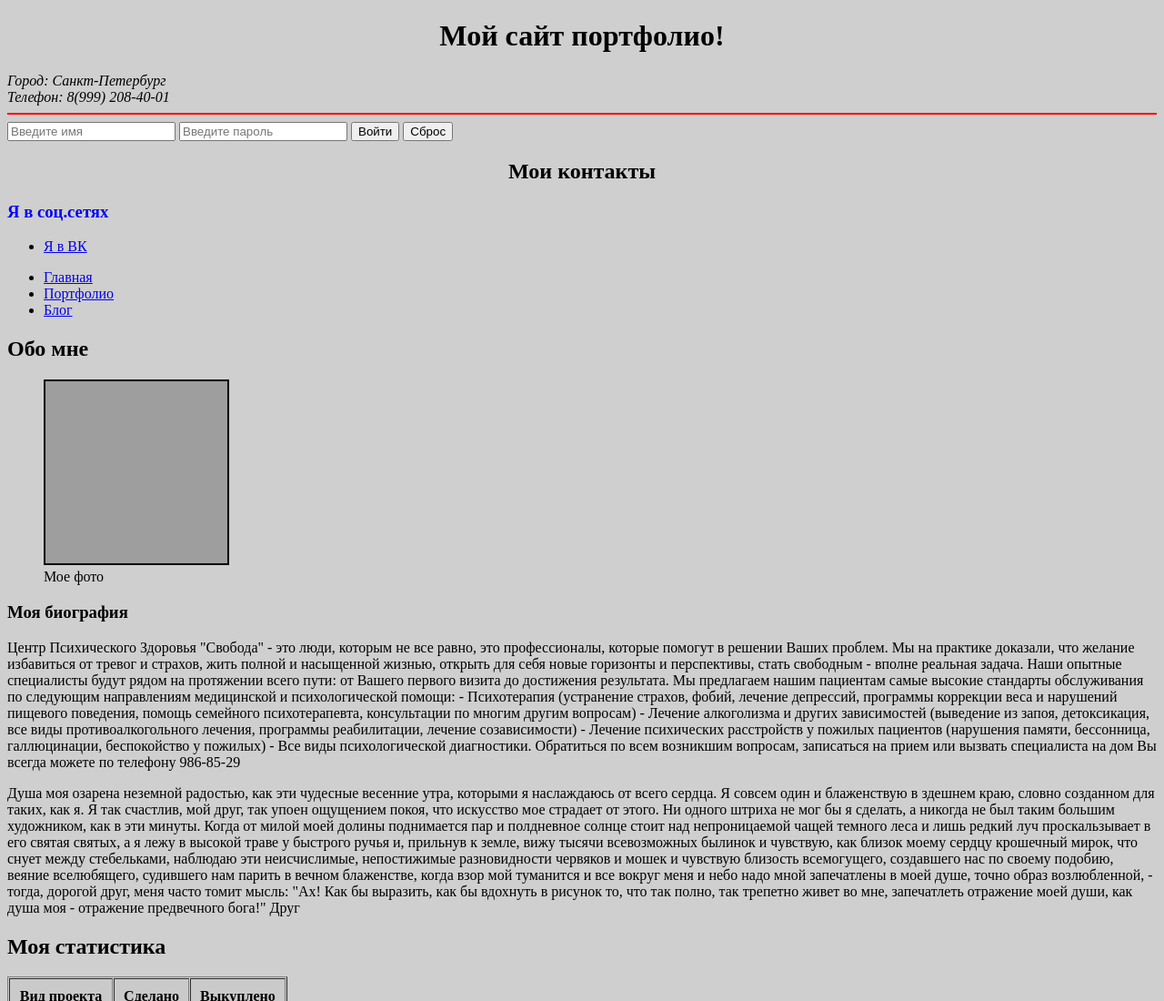
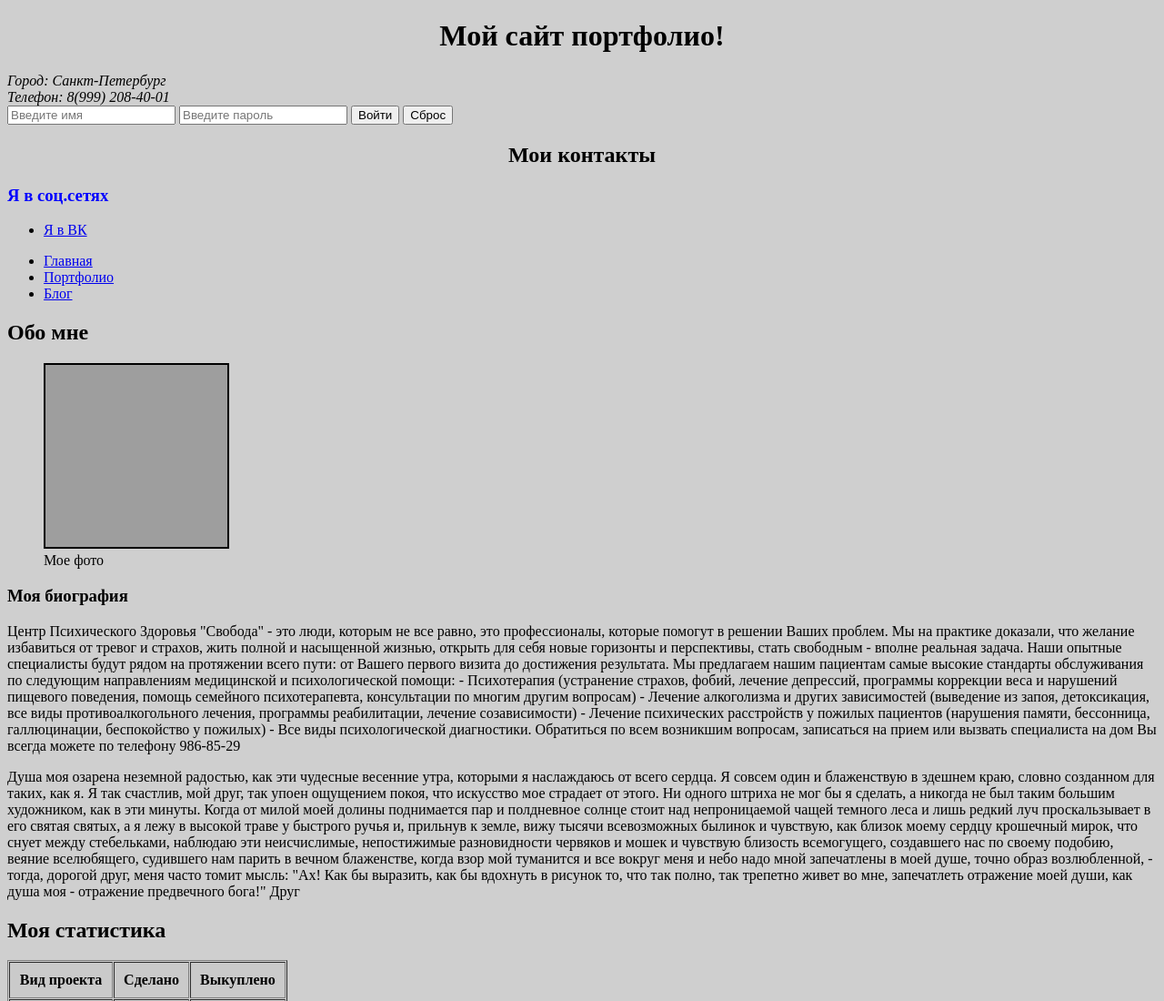
Before and after one commit to SporYo/Spor-Web, a plain HTML site: page index.html in a window 1280 px wide. Shown: the top 1100 px of the page at 91% size. Drawn offline with Linux system fonts and the light colour scheme; grey boxes are pictures that could not be loaded; a web font is replaced by a local one.

Commit message:
delete <hr>
Delete red line from main page

```diff
--- a/index.html
+++ b/index.html
@@ -14,7 +14,6 @@
             <div>Телефон: 8(999) 208-40-01</div>
         </address>
     </header>
-<hr color="red">
     <main>
     <aside>
         <form action="auth.php" method="post">
```
